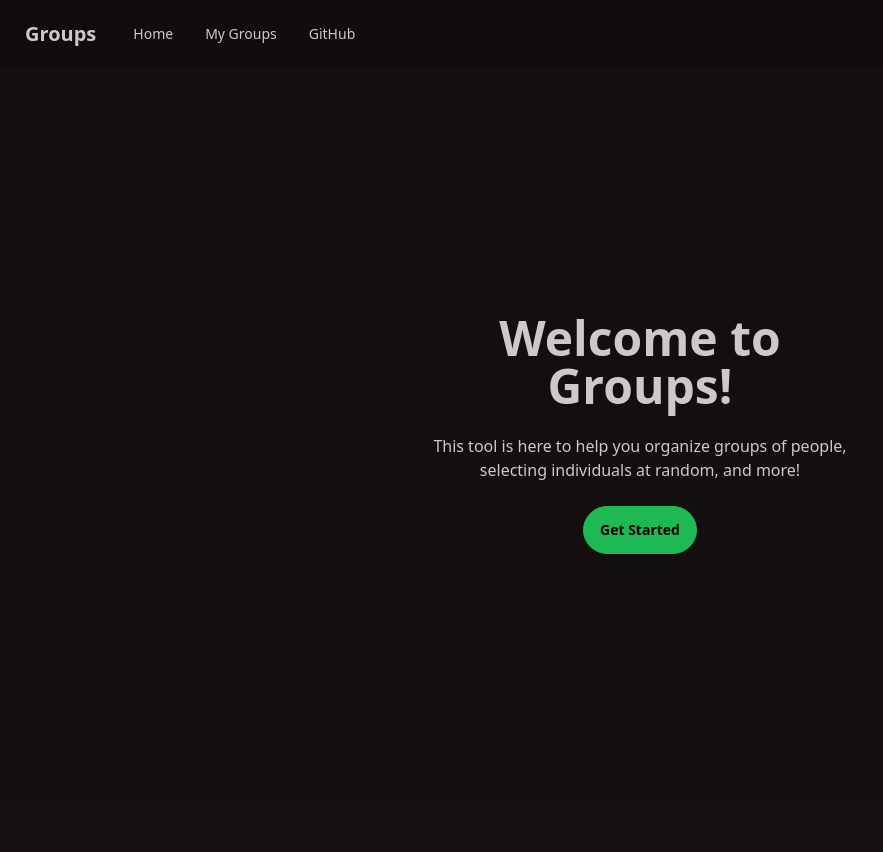
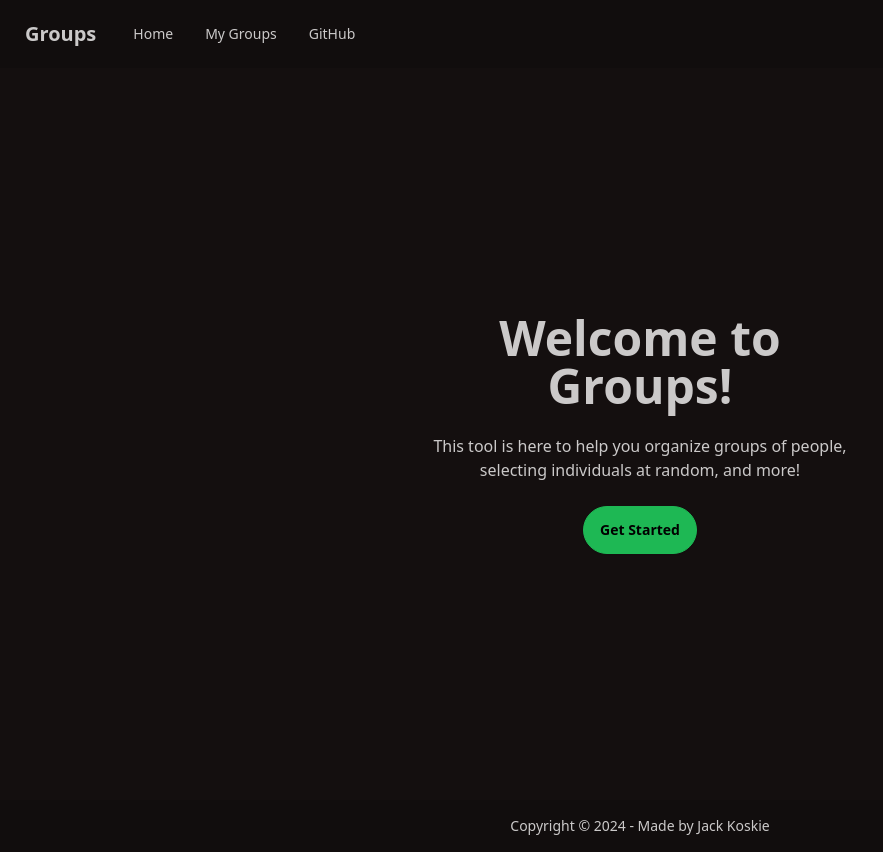
Before and after one commit to jackkoskie/groups, a SvelteKit app: page / in a window 1280 px wide. Shown: the whole page, without its empty margins (0-883 px from the left). Before the commit the page ends 800 px from the top, so only its background shows below. Built offline with nearby package versions, Linux system fonts and the light colour scheme.

Commit message:
feat: add made by jack

```diff
--- a/src/routes/+layout.svelte
+++ b/src/routes/+layout.svelte
@@ -9,3 +9,12 @@
 <main>
 	{@render children()}
 </main>
+
+<footer class="footer footer-center bg-base-300 p-4 text-base-content">
+	<aside>
+		<p>
+			Copyright © {new Date().getFullYear()} -
+			<a href="https://koskie.ca" class="hover:link">Made by Jack Koskie</a>
+		</p>
+	</aside>
+</footer>
```
